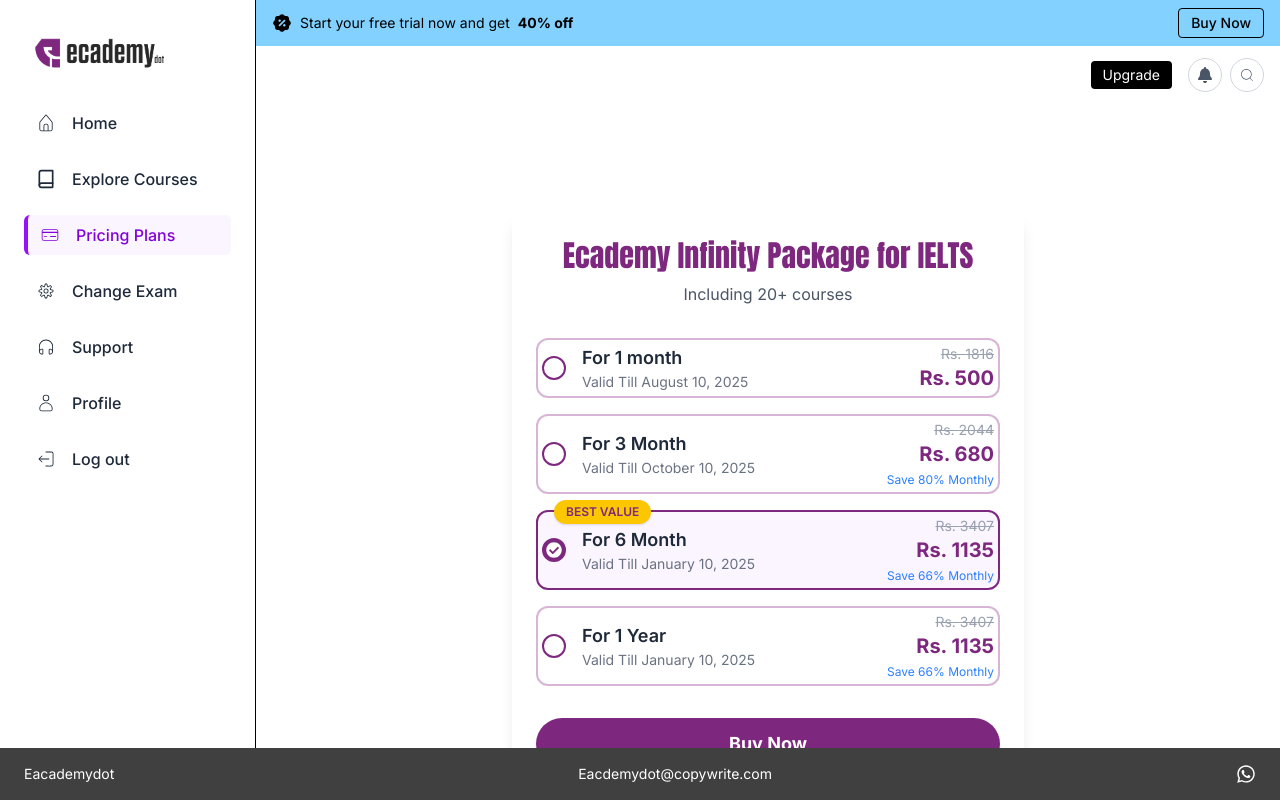
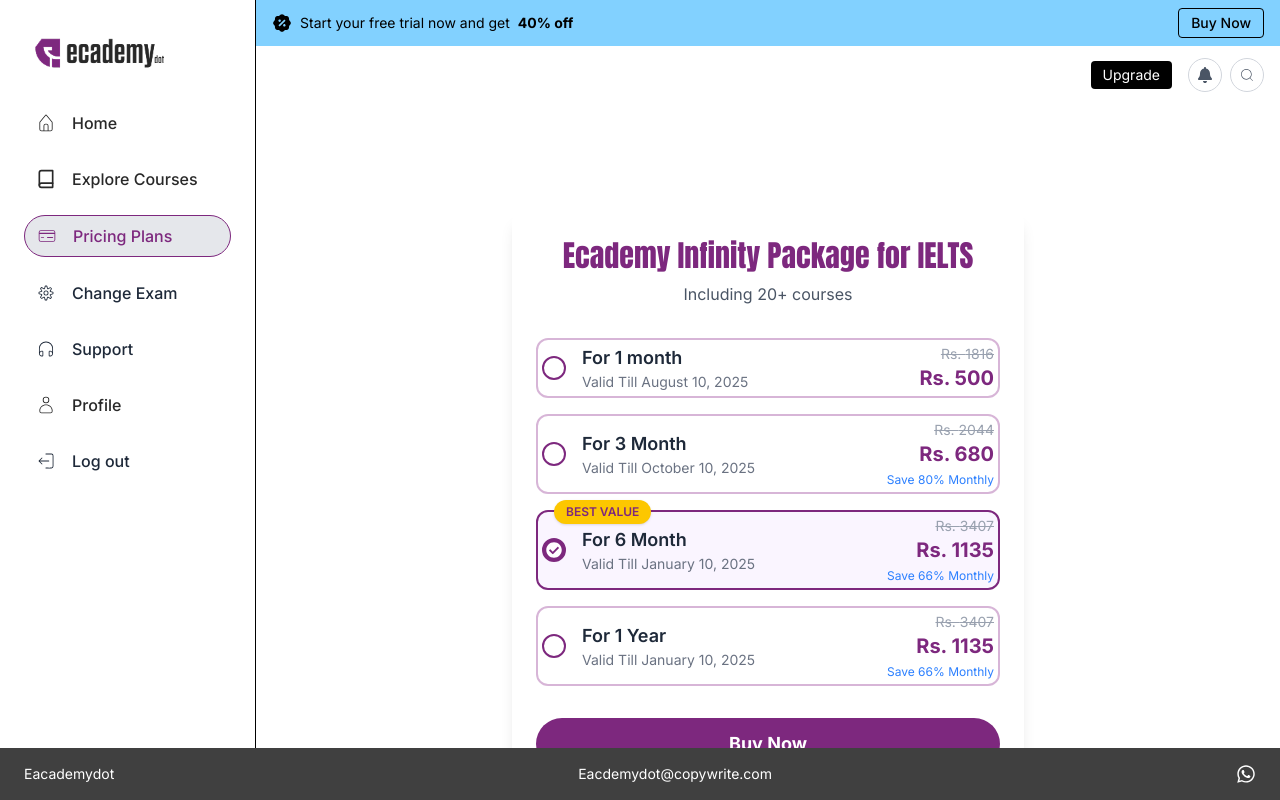
Before and after one commit to Kalsoom08/dot-academy, a Next.js app: page /AuthComponents/pricingPlan in a window 1280 px wide. Built offline with nearby package versions, Linux system fonts and the light colour scheme.

Commit message:
Solved some styling issues

```diff
--- a/src/app/AuthComponents/pricingPlan/aboutPrice.jsx
+++ b/src/app/AuthComponents/pricingPlan/aboutPrice.jsx
@@ -10,7 +10,7 @@
 
 const AccordionItem = ({ title, icon, children, isOpen, toggleAccordion }) => {
   return (
-    <div className="border-2 border-gray-200 rounded-lg overflow-hidden mb-4">
+    <div className="border-2 border-gray-200 bg-white rounded-lg overflow-hidden mb-4">
       <button
         className="w-full p-4 bg-white flex items-center justify-between text-gray-800 font-semibold cursor-pointer"
         onClick={toggleAccordion}
@@ -43,33 +43,33 @@
   };
 
   return (
-    <div className="min-h-screen bg-gray-100 flex flex-col items-center justify-start p-4 md:p-8">
+    <div className="min-h-screen  flex flex-col items-center justify-start p-4 md:p-8 ">
       <Head>
         <title>About Ecademy Infinity</title>
         <link rel="icon" href="/favicon.ico" />
       </Head>
 
-      <main className="w-full max-w-lg bg-white p-6 rounded-lg shadow-lg">
+      <main className="w-full max-w-lg bg-white p-6 rounded-lg shadow-lg ">
         <h2 className={`${anton.className} text-center text-2xl md:text-3xl  mb-8`}>
-          About <span className="font-extrabold text-purple-800">Ecademy </span>Infinity for IELTS
+          About <span className="font-extrabold text-[#7D287E]">Ecademy </span>Infinity for IELTS
         </h2>
 
         <AccordionItem
           title="Include 20+ courses for IELTS"
-          icon={<FaBook className="text-purple-600 text-xl" />}
+          icon={<FaBook className="text-[#7D287E] text-xl" />}
           isOpen={openAccordion === 'courses'}
           toggleAccordion={() => toggleAccordion('courses')}
         >
-          <div className="grid grid-cols-2 sm:grid-cols-4 gap-4 mt-4">
+          <div className="grid grid-cols-2 sm:grid-cols-4 gap-4 mt-4 ">
             {pmsImages.map((src, index) => (
-              <div key={index} className="flex flex-col items-center text-center">
+              <div key={index} className="flex flex-col items-center text-center ">
                 <Image src={src} alt="PMS test practice guide" className="w-24 h-auto object-contain mb-2" />
-                <p className="text-sm text-gray-600">PMS test practice</p>
+                <p className="text-sm text-[#282828]">PMS test practice</p>
               </div>
             ))}
           </div>
           <div className="mt-6 flex justify-center">
-            <button className="flex items-center bg-gray-100 hover:bg-gray-200 text-gray-700 font-semibold py-2 px-4 rounded-full text-sm transition duration-300 ease-in-out">
+            <button className="flex items-center  hover:bg-gray-200 text-gray-700 font-semibold py-2 px-4 rounded-full text-sm transition duration-300 ease-in-out">
               View More Courses
               <FaChevronDown className="ml-2 text-xs" />
             </button>
@@ -78,7 +78,7 @@
 
         <AccordionItem
           title="Our Number speak for themselves"
-          icon={<FaChartBar className="text-purple-600 text-xl" />}
+          icon={<FaChartBar className="text-[#7D287E] text-xl" />}
           isOpen={openAccordion === 'stats1'}
           toggleAccordion={() => toggleAccordion('stats1')}
         >
@@ -104,7 +104,7 @@
 
         <AccordionItem
           title="Our Number speak for themselves"
-          icon={<FaChartBar className="text-purple-600 text-xl" />}
+          icon={<FaChartBar className="text-[#7D287E] text-xl" />}
           isOpen={openAccordion === 'stats2'}
           toggleAccordion={() => toggleAccordion('stats2')}
         >
--- a/src/app/AuthComponents/pricingPlan/page.jsx
+++ b/src/app/AuthComponents/pricingPlan/page.jsx
@@ -9,7 +9,7 @@
 const page = () => {
    const [sidebarOpen, setSidebarOpen] = useState(false);
   return (
-      <div className="flex h-screen flex-col">
+      <div className="flex h-screen flex-col bg-white">
 
           <div className="flex flex-1 overflow-hidden">
             <Sidebar isOpen={sidebarOpen} onClose={() => setSidebarOpen(false)} />
--- a/src/components/AuthSiderbar.jsx
+++ b/src/components/AuthSiderbar.jsx
@@ -76,8 +76,8 @@
             <Link
               key={item.name}
               href={item.path}
-              className={`flex items-center gap-4 px-3 py-2 rounded-md transition font-medium
-                ${isActive ? 'text-purple-700 border-l-4 border-purple-600 bg-purple-50' : 'text-gray-800 hover:text-purple-700'}`}
+              className={`flex items-center gap-4 px-3 py-2 rounded-full transition font-medium
+                ${isActive ? 'text-[#7D287E] border border-[#7D287E] bg-gray-200' : 'text-[#282828] '}`}
             >
               {item.icon}
               {item.name}
```
